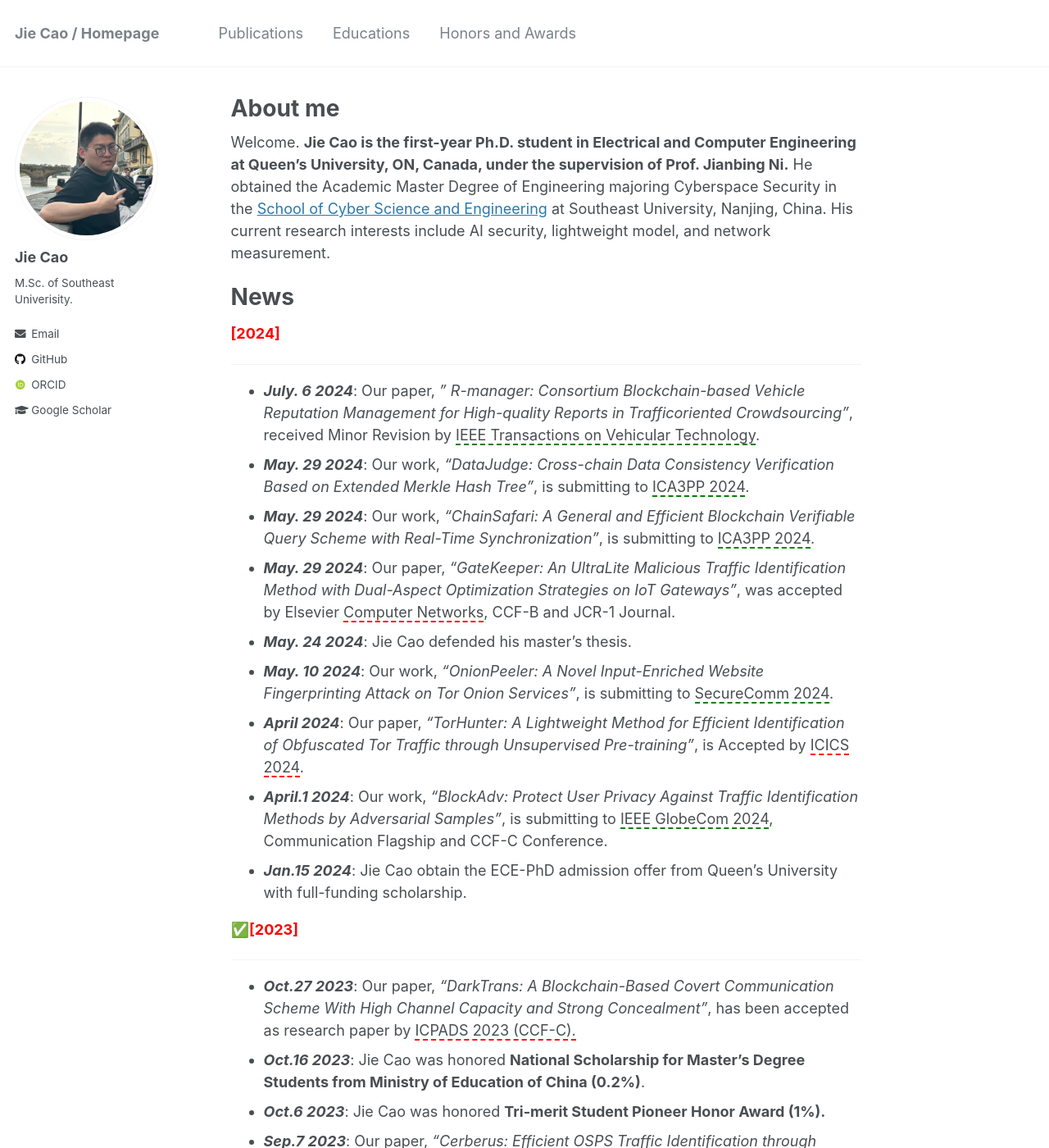
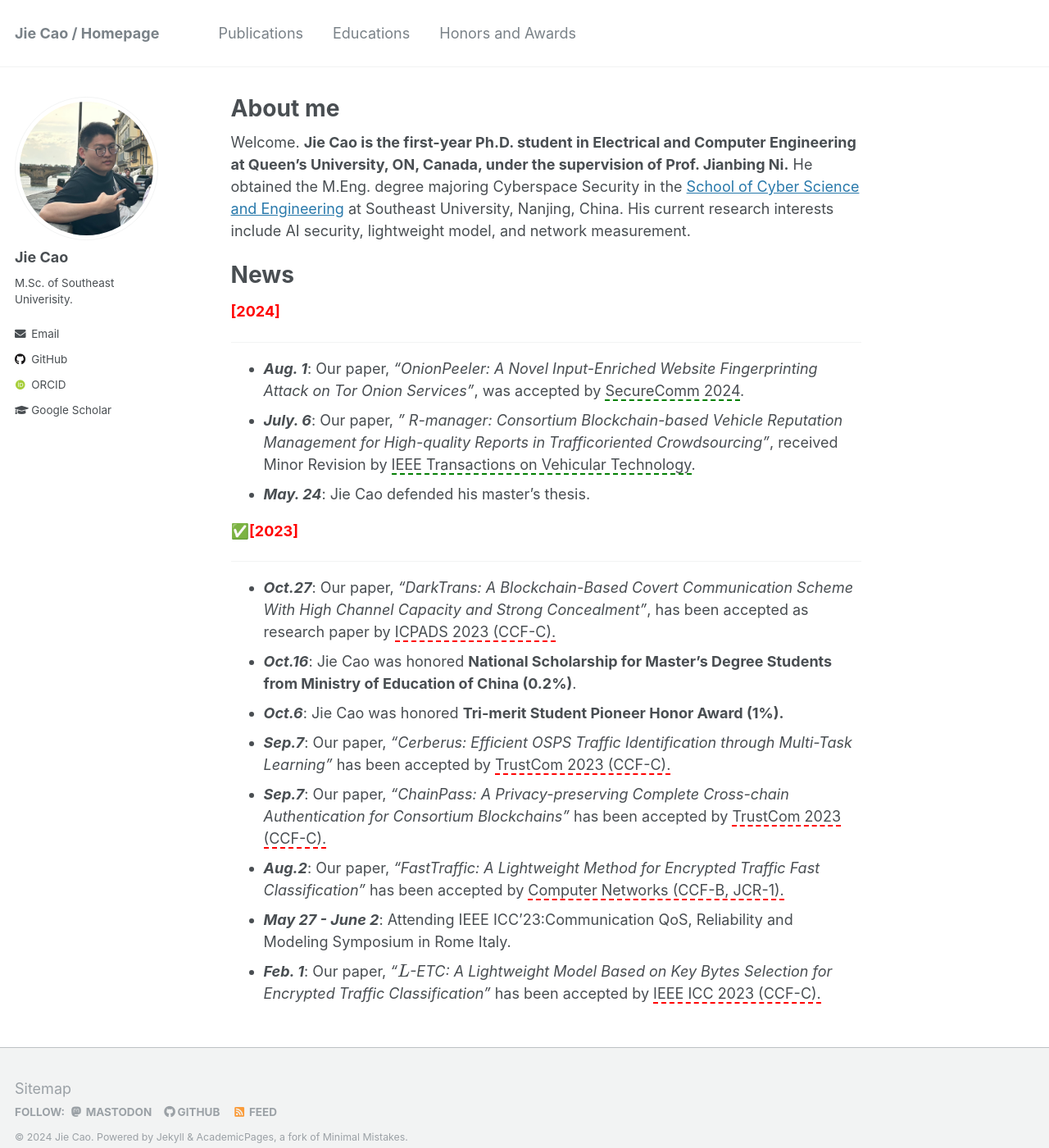
Before and after one commit to JieJayCao/JieJayCao.github.io, a Jekyll site: the page built from _pages/about.md, in a window 1280 px wide and 1400 px high. Shown: the whole window at 82% size. Built offline with Jekyll 4.4.1, drawn with Linux system fonts in a browser that asks for light colours; some web fonts are replaced; formulas are drawn with MathJax 3; some of the changed text lies outside the part shown.

Commit message:
Update about.md

```diff
--- a/_pages/about.md
+++ b/_pages/about.md
@@ -8,32 +8,27 @@ redirect_from:
   - /about.html
 ---
 
-Welcome. **Jie Cao is the first-year Ph.D. student in Electrical and Computer Engineering at Queen's University, ON, Canada, under the supervision of Prof. Jianbing Ni.** He obtained the Academic Master Degree of Engineering majoring Cyberspace Security in the [School of Cyber Science and Engineering](https://cyber.seu.edu.cn/) at Southeast University, Nanjing, China. His current research interests include AI security, lightweight model, and network measurement.
+Welcome. **Jie Cao is the first-year Ph.D. student in Electrical and Computer Engineering at Queen's University, ON, Canada, under the supervision of Prof. Jianbing Ni.** He obtained the M.Eng. degree majoring Cyberspace Security in the [School of Cyber Science and Engineering](https://cyber.seu.edu.cn/) at Southeast University, Nanjing, China. His current research interests include AI security, lightweight model, and network measurement.
 
 # News
 **<font color=red>[2024]</font>**
 
 _________________
-- ***July. 6 2024***: Our paper, *" R-manager: Consortium Blockchain-based Vehicle Reputation Management for High-quality Reports in Trafficoriented Crowdsourcing"*, received Minor Revision by <span style="border-bottom: 2px dashed green;">IEEE Transactions on Vehicular Technology</span>.
-- ***May. 29 2024***: Our work, *"DataJudge: Cross-chain Data Consistency Verification Based on Extended Merkle Hash Tree"*, is submitting to <span style="border-bottom: 2px dashed green;">ICA3PP 2024</span>.
-- ***May. 29 2024***: Our work, *"ChainSafari: A General and Efficient Blockchain Verifiable Query Scheme with Real-Time Synchronization"*, is submitting to <span style="border-bottom: 2px dashed green;">ICA3PP 2024</span>.
-- ***May. 29 2024***: Our paper, *"GateKeeper: An UltraLite Malicious Traffic Identification Method with Dual-Aspect Optimization Strategies on IoT Gateways"*, was accepted by Elsevier <span style="border-bottom: 2px dashed red;">Computer Networks</span>, CCF-B and JCR-1 Journal.
-- ***May. 24 2024***: Jie Cao defended his master's thesis.
-- ***May. 10 2024***: Our work, *"OnionPeeler: A Novel Input-Enriched Website Fingerprinting Attack on Tor Onion Services"*, is submitting to <span style="border-bottom: 2px dashed green;">SecureComm 2024</span>.
-- ***April 2024***: Our paper, *"TorHunter: A Lightweight Method for Efficient Identification of Obfuscated Tor Traffic through Unsupervised Pre-training"*, is Accepted by <span style="border-bottom: 2px dashed red;">ICICS 2024</span>.
-- ***April.1 2024***: Our work, *"BlockAdv: Protect User Privacy Against Traffic Identification Methods by Adversarial Samples"*, is submitting to <span style="border-bottom: 2px dashed green;">IEEE GlobeCom 2024</span>, Communication Flagship and CCF-C Conference.
-- ***Jan.15 2024***: Jie Cao obtain the ECE-PhD admission offer from Queen's University with full-funding scholarship.
+- ***Aug. 1***: Our paper, *"OnionPeeler: A Novel Input-Enriched Website Fingerprinting Attack on Tor Onion Services"*, was accepted by <span style="border-bottom: 2px dashed green;">SecureComm 2024</span>.
+- ***July. 6***: Our paper, *" R-manager: Consortium Blockchain-based Vehicle Reputation Management for High-quality Reports in Trafficoriented Crowdsourcing"*, received Minor Revision by <span style="border-bottom: 2px dashed green;">IEEE Transactions on Vehicular Technology</span>.
+- ***May. 24***: Jie Cao defended his master's thesis.
+
 
 
 ✅**<font color=red>[2023]</font>**
 
 _________________
 
-- ***Oct.27 2023***: Our paper, *"DarkTrans: A Blockchain-Based Covert Communication Scheme With High Channel Capacity and Strong Concealment"*, has been accepted as research paper by <span style="border-bottom: 2px dashed red;">ICPADS 2023 (CCF-C).</span>
-- ***Oct.16 2023***: Jie Cao was honored **National Scholarship for Master's Degree Students from Ministry of Education of China (0.2%)**.
-- ***Oct.6 2023***: Jie Cao was honored **Tri-merit Student Pioneer Honor Award (1%).**
-- ***Sep.7 2023***: Our paper, *"Cerberus: Efficient OSPS Traffic Identification through Multi-Task Learning"* has been accepted by <span style="border-bottom: 2px dashed red;">TrustCom 2023 (CCF-C).</span>
-- ***Sep.7 2023***: Our paper, *"ChainPass: A Privacy-preserving Complete Cross-chain Authentication for Consortium Blockchains"* has been accepted by <span style="border-bottom: 2px dashed red;">TrustCom 2023 (CCF-C).</span>
-- ***Aug.2 2023***: Our paper, *"FastTraffic: A Lightweight Method for Encrypted Traffic Fast Classification"* has been accepted by <span style="border-bottom: 2px dashed red;">Computer Networks (CCF-B, JCR-1).</span>
-- ***May 27 - June 2 2023***: Attending IEEE ICC'23:Communication QoS, Reliability and Modeling Symposium in Rome Italy.
-- ***Feb. 2023***: Our paper, *"$L$-ETC: A Lightweight Model Based on Key Bytes Selection for Encrypted Traffic Classification"* has been accepted by <span style="border-bottom: 2px dashed red;">IEEE ICC 2023 (CCF-C).</span>
+- ***Oct.27***: Our paper, *"DarkTrans: A Blockchain-Based Covert Communication Scheme With High Channel Capacity and Strong Concealment"*, has been accepted as research paper by <span style="border-bottom: 2px dashed red;">ICPADS 2023 (CCF-C).</span>
+- ***Oct.16***: Jie Cao was honored **National Scholarship for Master's Degree Students from Ministry of Education of China (0.2%)**.
+- ***Oct.6***: Jie Cao was honored **Tri-merit Student Pioneer Honor Award (1%).**
+- ***Sep.7***: Our paper, *"Cerberus: Efficient OSPS Traffic Identification through Multi-Task Learning"* has been accepted by <span style="border-bottom: 2px dashed red;">TrustCom 2023 (CCF-C).</span>
+- ***Sep.7***: Our paper, *"ChainPass: A Privacy-preserving Complete Cross-chain Authentication for Consortium Blockchains"* has been accepted by <span style="border-bottom: 2px dashed red;">TrustCom 2023 (CCF-C).</span>
+- ***Aug.2***: Our paper, *"FastTraffic: A Lightweight Method for Encrypted Traffic Fast Classification"* has been accepted by <span style="border-bottom: 2px dashed red;">Computer Networks (CCF-B, JCR-1).</span>
+- ***May 27 - June 2***: Attending IEEE ICC'23:Communication QoS, Reliability and Modeling Symposium in Rome Italy.
+- ***Feb. 1***: Our paper, *"$L$-ETC: A Lightweight Model Based on Key Bytes Selection for Encrypted Traffic Classification"* has been accepted by <span style="border-bottom: 2px dashed red;">IEEE ICC 2023 (CCF-C).</span>
```
